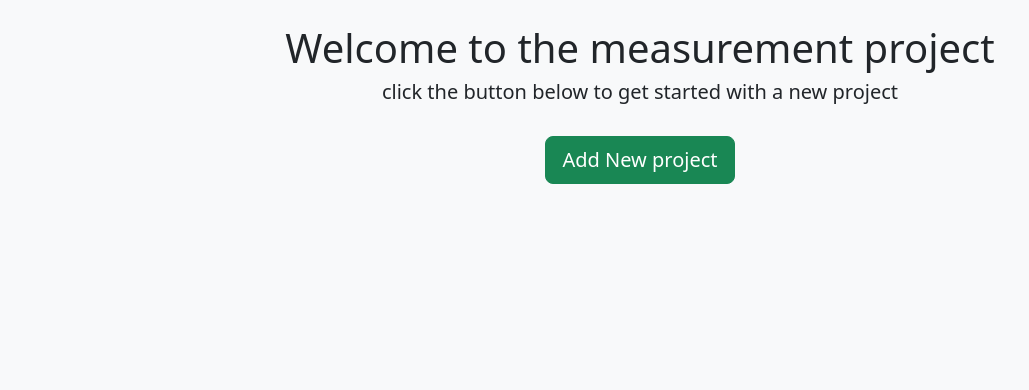
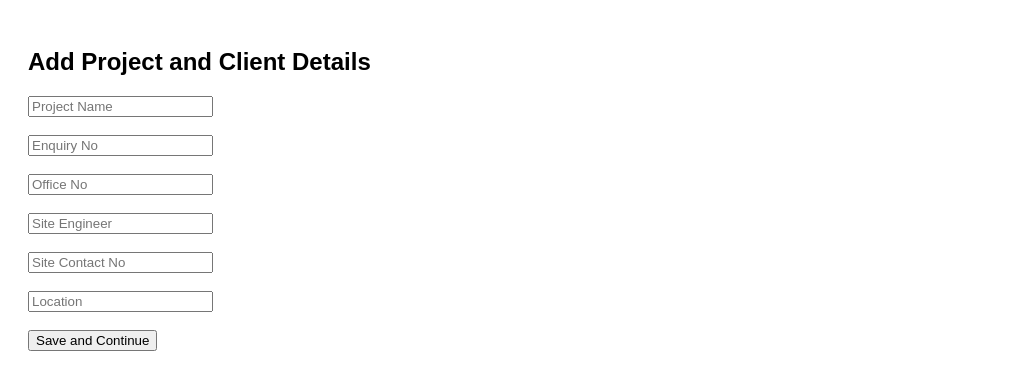
Before and after one commit to Madhan12-tech/duct-measurement, a Flask app: page / in a window 1280 px wide. Shown: the top 390 px of the page, without its empty margins (0-1029 px from the left). Run offline with Flask 3, Linux system fonts and the light colour scheme.

Commit message:
Update home.html

```diff
--- a/templates/home.html
+++ b/templates/home.html
@@ -1,12 +1,20 @@
-{% extends "base.html" %}
+<!DOCTYPE html>
+<html>
+<head>
+  <title>Home - Measurement App</title>
+</head>
+<body style="font-family: Arial; padding: 20px;">
 
-{% block title %}home| measurement{% endblock %}
+  <h2>Add Project and Client Details</h2>
+  <form method="POST" action="/save_project">
+    <input type="text" name="project_name" placeholder="Project Name" required><br><br>
+    <input type="text" name="enquiry_no" placeholder="Enquiry No" required><br><br>
+    <input type="text" name="office_no" placeholder="Office No" required><br><br>
+    <input type="text" name="site_engineer" placeholder="Site Engineer" required><br><br>
+    <input type="text" name="site_contact" placeholder="Site Contact No" required><br><br>
+    <input type="text" name="location" placeholder="Location" required><br><br>
+    <button type="submit">Save and Continue</button>
+  </form>
 
-{% block content %}
-<div class="text-center">
-  <h1 clas="mt-4 mb-3 text-primary">Welcome to the measurement project<h1>
-    <p class="lead">click the button below to get started with a new project</p>
-
-<a href="/projects" class="btn btn-success btn-lg mt-3">Add New project</a>
-  </div>
-{% endblock %}
+</body>
+</html>
```
